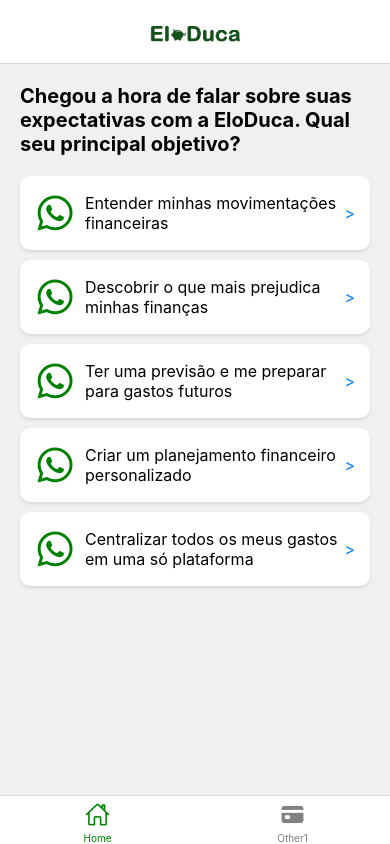
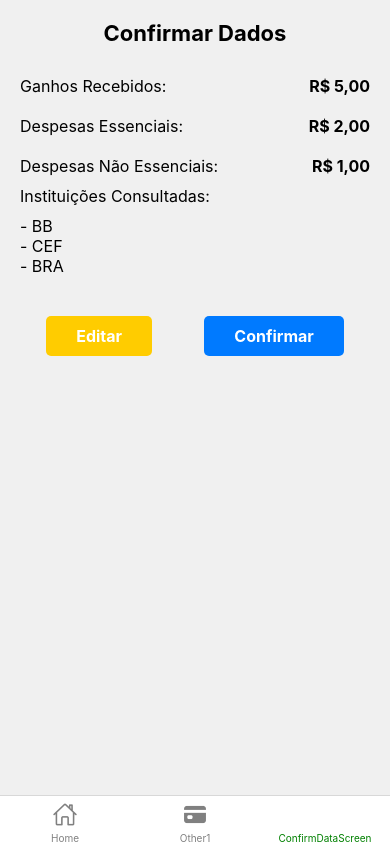
Before and after one commit to jeronimafloriano/app-finan-hacka, a React Native app in the folder MeuApp/: screen /ConfirmDataScreen in a window 390 px wide. Built offline with nearby package versions, Linux system fonts and the light colour scheme.

Commit message:
Add tela home

```diff
--- a/MeuApp/App.tsx
+++ b/MeuApp/App.tsx
@@ -7,6 +7,7 @@
 import { Image, View } from 'react-native';
 import FinanceScreen from './screens/FinanceScreen';
 import HomeScreen from './screens/HomeScreen';
+import ConfirmDataScreen from './screens/ConfirmDataScreen';
 
 // Tipos para ícones da tab bar
 type TabBarIconProps = {
@@ -65,6 +66,11 @@
             headerTitleAlign: 'center',
           }}
         />
+        <Tab.Screen
+          name="ConfirmDataScreen"
+          component={ConfirmDataScreen}
+          options={{ headerShown: false }}
+        />
       </Tab.Navigator>
     </NavigationContainer>
   );
--- /dev/null
+++ b/MeuApp/screens/ConfirmDataScreen.tsx
@@ -0,0 +1,116 @@
+import React from 'react';
+import { View, Text, StyleSheet, TouchableOpacity, ActivityIndicator } from 'react-native';
+
+const ConfirmDataScreen = () => {
+  const [loading, setLoading] = React.useState(false);
+
+  const handleConfirm = () => {
+    setLoading(true);
+    // Simular uma ação, como uma requisição à API
+    setTimeout(() => {
+      setLoading(false);
+      alert("Dados confirmados!");
+    }, 2000); // Exemplo de tempo de carregamento simulado
+  };
+
+  return (
+    <View style={styles.container}>
+      <Text style={styles.title}>Confirmar Dados</Text>
+
+      <View style={styles.dataRow}>
+        <Text style={styles.label}>Ganhos Recebidos:</Text>
+        <Text style={styles.value}>R$ 5,00</Text>
+      </View>
+
+      <View style={styles.dataRow}>
+        <Text style={styles.label}>Despesas Essenciais:</Text>
+        <Text style={styles.value}>R$ 2,00</Text>
+      </View>
+
+      <View style={styles.dataRow}>
+        <Text style={styles.label}>Despesas Não Essenciais:</Text>
+        <Text style={styles.value}>R$ 1,00</Text>
+      </View>
+
+      <Text style={styles.label}>Instituições Consultadas:</Text>
+      <View style={styles.institutions}>
+        <Text style={styles.institution}>- BB</Text>
+        <Text style={styles.institution}>- CEF</Text>
+        <Text style={styles.institution}>- BRA</Text>
+      </View>
+
+      {loading ? (
+        <ActivityIndicator size="large" color="#0000ff" />
+      ) : (
+        <View style={styles.buttonContainer}>
+          <TouchableOpacity style={styles.buttonEdit}>
+            <Text style={styles.buttonText}>Editar</Text>
+          </TouchableOpacity>
+
+          <TouchableOpacity style={styles.buttonConfirm} onPress={handleConfirm}>
+            <Text style={styles.buttonText}>Confirmar</Text>
+          </TouchableOpacity>
+        </View>
+      )}
+    </View>
+  );
+};
+
+const styles = StyleSheet.create({
+  container: {
+    flex: 1,
+    padding: 20,
+    backgroundColor: '#F0F0F0',
+  },
+  title: {
+    fontSize: 22,
+    fontWeight: 'bold',
+    marginBottom: 20,
+    color: '#000',
+    textAlign: 'center',
+  },
+  dataRow: {
+    flexDirection: 'row',
+    justifyContent: 'space-between',
+    paddingVertical: 10,
+  },
+  label: {
+    fontSize: 16,
+    color: '#000',
+  },
+  value: {
+    fontSize: 16,
+    fontWeight: 'bold',
+  },
+  institutions: {
+    marginVertical: 10,
+  },
+  institution: {
+    fontSize: 16,
+    color: '#000',
+  },
+  buttonContainer: {
+    flexDirection: 'row',
+    justifyContent: 'space-around',
+    marginTop: 30,
+  },
+  buttonEdit: {
+    backgroundColor: '#ffcc00',
+    paddingVertical: 10,
+    paddingHorizontal: 30,
+    borderRadius: 5,
+  },
+  buttonConfirm: {
+    backgroundColor: '#007AFF',
+    paddingVertical: 10,
+    paddingHorizontal: 30,
+    borderRadius: 5,
+  },
+  buttonText: {
+    color: '#fff',
+    fontWeight: 'bold',
+    fontSize: 16,
+  },
+});
+
+export default ConfirmDataScreen;
--- a/MeuApp/screens/FinanceScreen.tsx
+++ b/MeuApp/screens/FinanceScreen.tsx
@@ -7,7 +7,7 @@
     <ScrollView style={styles.container}>
       {/* Header */}
       <View style={styles.header}>
-        <Text style={styles.greeting}>Hello, Joshepine</Text>
+        <Text style={styles.greeting}>Olá, João</Text>
         <Text style={styles.subHeader}>Here you can view overview of your budget</Text>
         <Ionicons name="notifications-outline" size={24} color="black" style={styles.icon} />
       </View>
--- a/MeuApp/screens/HomeScreen.tsx
+++ b/MeuApp/screens/HomeScreen.tsx
@@ -1,39 +1,58 @@
 import React from 'react';
 import { View, Text, TouchableOpacity, StyleSheet } from 'react-native';
-import { Ionicons } from '@expo/vector-icons';
-
+import MaterialIcons from '@expo/vector-icons/MaterialIcons';
+import { useNavigation } from '@react-navigation/native';
+import ConfirmDataScreen from './ConfirmDataScreen';
 
 const HomeScreen = () => {
+  const navigation = useNavigation();
+
   const objetivos = [
     {
-      text: "Entender minhas movimentações financeiras",
-      icon: "logo-whatsapp",
+      text: "Pagar Dívidas",
+      icon: "payments",
     },
     {
-      text: "Descobrir o que mais prejudica minhas finanças",
-      icon: "logo-whatsapp",
+      text: "Juntar Dinheiro",
+      icon: "attach-money",
     },
     {
-      text: "Ter uma previsão e me preparar para gastos futuros",
-      icon: "logo-whatsapp",
+      text: "Comprar Imóvel",
+      icon: "house",
     },
     {
-      text: "Criar um planejamento financeiro personalizado",
-      icon: "logo-whatsapp",
+      text: "Comprar Veículo",
+      icon: "directions-car-filled",
     },
     {
-      text: "Centralizar todos os meus gastos em uma só plataforma",
+      text: "Investir",
+      icon: "money",
+    },
+    {
+      text: "Outros",
       icon: "logo-whatsapp",
     }
   ];
+
+  const handleNavigation = (item) => {
+    if (item.text !== "Outros") {
+      navigation.navigate('ConfirmDataScreen');
+    } else {
+      alert('Você clicou na opção "Outros".'); // Ou você pode adicionar outra navegação aqui
+    }
+  };
 
   return (
     <View style={styles.container}>
       <Text style={styles.title}>Chegou a hora de falar sobre suas expectativas com a EloDuca. Qual seu principal objetivo?</Text>
       {objetivos.map((item, index) => (
-        <TouchableOpacity key={index} style={styles.item}>
+        <TouchableOpacity
+          key={index}
+          style={styles.item}
+          onPress={() => handleNavigation(item)} // Adiciona navegação ao clicar
+        >
           <View style={styles.iconContainer}>
-            <Ionicons name={"logo-whatsapp"} size={40} color="green" />
+            <MaterialIcons name={item.icon} size={20} color="black" />
           </View>
           <Text style={styles.itemText}>{item.text}</Text>
           <Text style={styles.arrow}>{'>'}</Text>
--- a/package.json
+++ b/package.json
@@ -1,5 +1,9 @@
 {
   "dependencies": {
+    "@react-navigation/native": "^6.1.18",
+    "@react-navigation/stack": "^6.4.1",
+    "react-native-safe-area-context": "^4.11.0",
+    "react-native-screens": "^3.34.0",
     "react-native-vector-icons": "^10.2.0"
   }
 }
```
Also changed, not shown: 1 other file (tests, documents, lock files or other folders).
